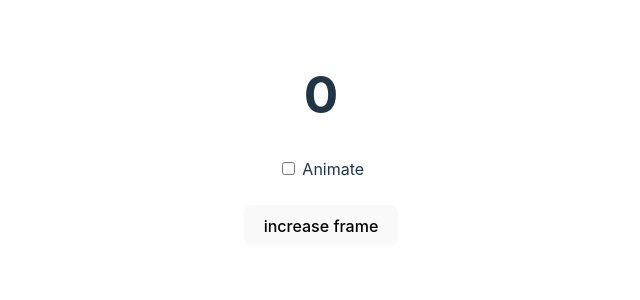
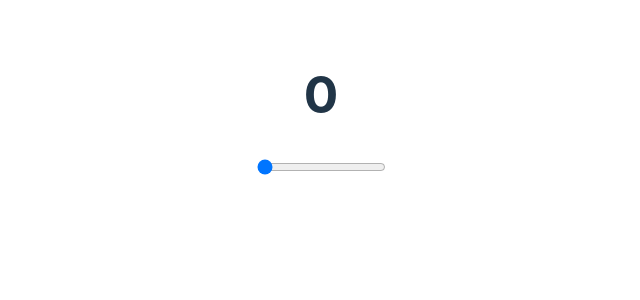
Before and after one commit to ethanmuller/complicated-nonsense, a Vue app: page / in a window 1280 px wide. Shown: the top 300 px of the page, without its empty margins (319-959 px from the left). Built offline with nearby package versions, Linux system fonts and the light colour scheme.

Commit message:
add persistent slider

```diff
--- a/src/App.vue
+++ b/src/App.vue
@@ -1,9 +1,9 @@
 <script setup>
-import LogoToy from './components/LogoToy.vue'
+import PersistentSlider from './components/PersistentSlider.vue'
 </script>
 
 <template>
-  <LogoToy />
+  <PersistentSlider />
 </template>
 
 <style scoped>
--- /dev/null
+++ b/src/components/PersistentSlider.vue
@@ -0,0 +1,31 @@
+<script setup>
+import { ref } from 'vue'
+
+const importantValue = ref(window.localStorage.getItem("important-value-in-storage") || 0)
+
+function setImportantValue(value) {
+	window.localStorage.setItem("important-value-in-storage", value)
+	importantValue.value = value
+}
+
+</script>
+
+<style>
+label {
+	text-align: left;
+}
+
+label span {
+	display: block;
+}
+label div {
+	display: flex;
+	justify-content: space-between;
+}
+</style>
+
+<template>
+  <h1>{{ importantValue }}</h1>
+
+  <input type="range" min="0" max="1" step="0.0001" :value="importantValue" @input="setImportantValue($event.target.value)" />
+</template>
```
